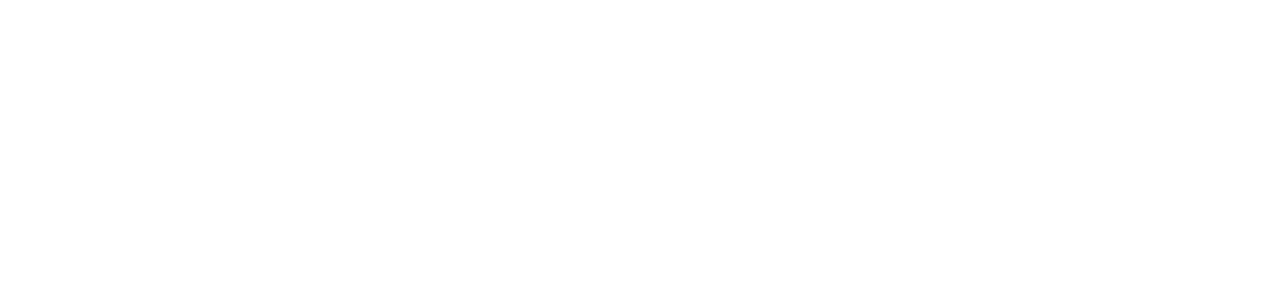
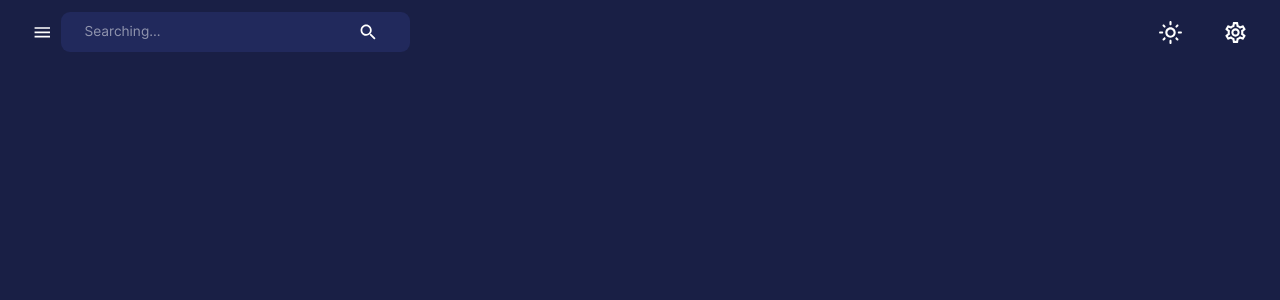
Before and after one commit to devphaseX/dashboard, a React (Vite) app in the folder client/: page /dashboard in a window 1280 px wide. Shown: the top 300 px of the page. Built offline with nearby package versions, Linux system fonts and the light colour scheme.

Commit message:
implement the navigation bar

```diff
--- a/client/src/App.tsx
+++ b/client/src/App.tsx
@@ -1,7 +1,7 @@
 import { useMemo } from 'react';
 import { useSelector } from 'react-redux';
-import { CssBaseline } from '@mui/material';
-import { createTheme, ThemeProvider } from '@mui/material/styles';
+import { CssBaseline, ThemeProvider } from '@mui/material';
+import { createTheme } from '@mui/material/styles';
 import {
   createBrowserRouter,
   Navigate,
@@ -28,7 +28,7 @@
   const theme = useMemo(() => createTheme(themeSettings(mode)), [mode]);
 
   return (
-    <div>
+    <div className="app">
       <ThemeProvider theme={theme}>
         <CssBaseline />
         <RouterProvider router={router} />
--- a/client/src/components/Layout.tsx
+++ b/client/src/components/Layout.tsx
@@ -1,11 +1,13 @@
 import { Outlet } from 'react-router-dom';
 import { Box, useMediaQuery } from '@mui/material';
 import { useSelector } from 'react-redux';
+import { NavBar } from './NavBar';
 
 const Layout = () => {
   return (
-    <Box width="100%" height="100%">
+    <Box width="100vw" height="100vh">
       <Box>
+        <NavBar />
         <Outlet />
       </Box>
     </Box>
--- a/client/src/components/NavBar.tsx
+++ b/client/src/components/NavBar.tsx
@@ -16,11 +16,14 @@
   useTheme,
   InputBase,
 } from '@mui/material';
+import { useDispatch } from 'react-redux';
 import { FlexBetween } from './FlexBetween';
 import type { ThemeStyle } from '../theme';
+import { setMode } from '../store/state/global';
 
 const NavBar = () => {
   const theme = useTheme<ThemeStyle>();
+  const dispatch = useDispatch();
   return (
     <AppBar sx={{ position: 'static', background: 'none', boxShadow: 'none' }}>
       <Toolbar sx={{ justifyContent: 'space-between' }}>
@@ -42,6 +45,18 @@
             </IconButton>
           </FlexBetween>
         </FlexBetween>
+        <FlexBetween sx={{ gap: '1.5rem' }}>
+          <IconButton onClick={() => dispatch(setMode())}>
+            {theme.palette.mode == 'dark' ? (
+              <LightModeOutlined sx={{ fontSize: '25px' }} />
+            ) : (
+              <DarkModeOutlined sx={{ fontSize: '25px' }} />
+            )}
+          </IconButton>
+          <IconButton>
+            <SettingsOutlined sx={{ fontSize: '25px' }} />
+          </IconButton>
+        </FlexBetween>
       </Toolbar>
     </AppBar>
   );
--- a/client/src/store/state/global.ts
+++ b/client/src/store/state/global.ts
@@ -6,7 +6,7 @@
   themeMode: ThemeMode;
 }
 
-const getInitialState = (): GlobalSharedState => ({ themeMode: 'light' });
+const getInitialState = (): GlobalSharedState => ({ themeMode: 'dark' });
 
 const sharedState = createSlice({
   name: 'global',
--- a/client/src/styles/index.css
+++ b/client/src/styles/index.css
@@ -10,6 +10,5 @@
 
 html,
 body {
-  font-size: 62.5%;
   text-rendering: optimizeLegibility;
 }
```
